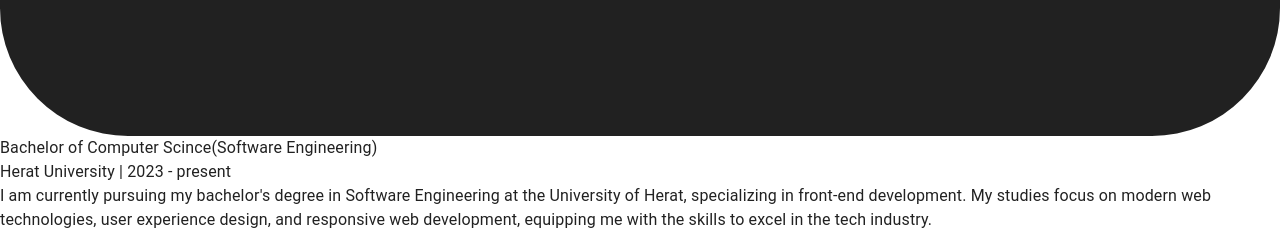
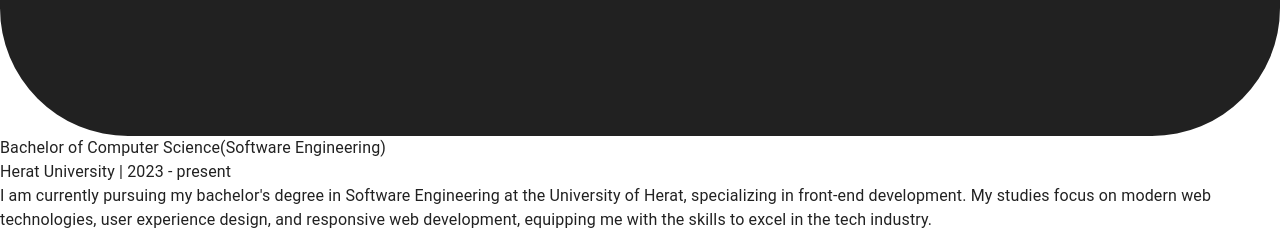
Before and after one commit to MOwaisAzizi/Azizi-Portfolio, a React (Vite) app: page / in a window 1280 px wide. Shown: the part 5380-5610 px from the top of the page. Built offline with nearby package versions, Linux system fonts and the light colour scheme.

Commit message:
update text

```diff
--- a/src/Componets/Education/Education.jsx
+++ b/src/Componets/Education/Education.jsx
@@ -41,14 +41,11 @@
             </svg>
           </span>
           <h3 className="flex items-center mb-2 ml-2 text-lg font-semibold text-gray-200 dark:text-white">
-          Bachelor of Computer Scince(Software Engineering)
+          Bachelor of Computer Science(Software Engineering)
           </h3>
           <time className=" text-base lg:text-lg font-semibold lg:font-normal leading-none text-gray-300">
           Herat University | 2023 - present
           </time>
-          {/* <span className=" text-base leading-none text-gray-300">
-             (Undergraduate)
-          </span> */}
           <p className="mb-2 text-base font-normal text-gray-400">
            I am currently pursuing my bachelor's degree in Software Engineering at the University of
            Herat, specializing in front-end development. My studies focus on modern web technologies,
```
